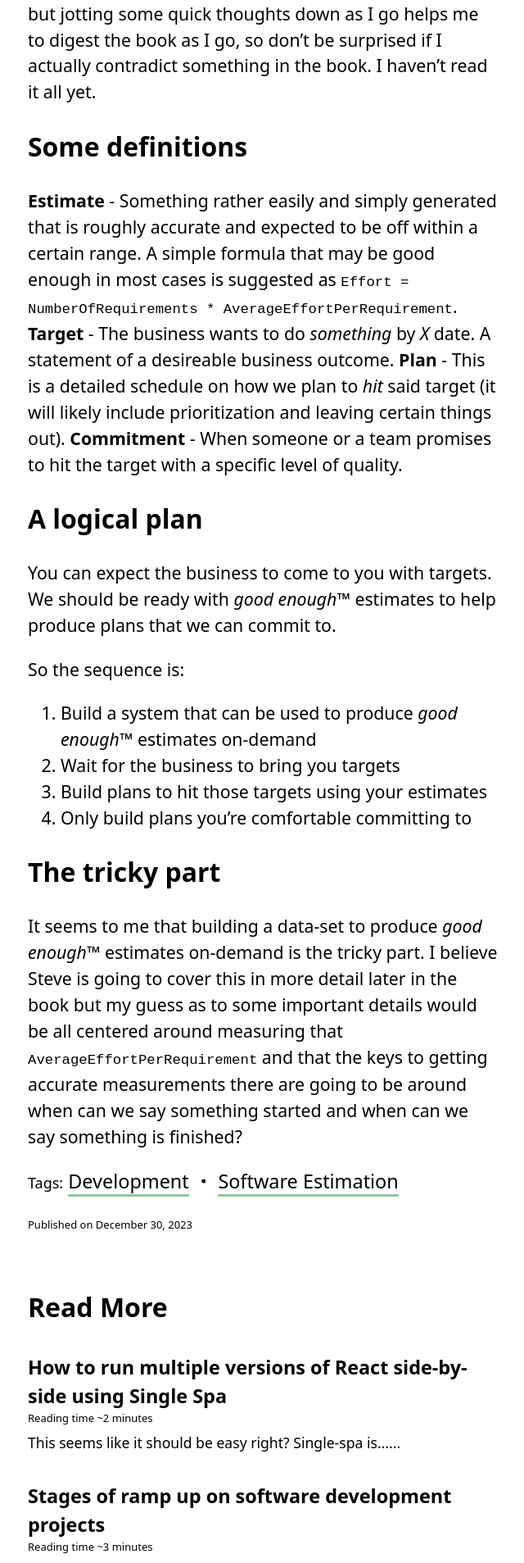
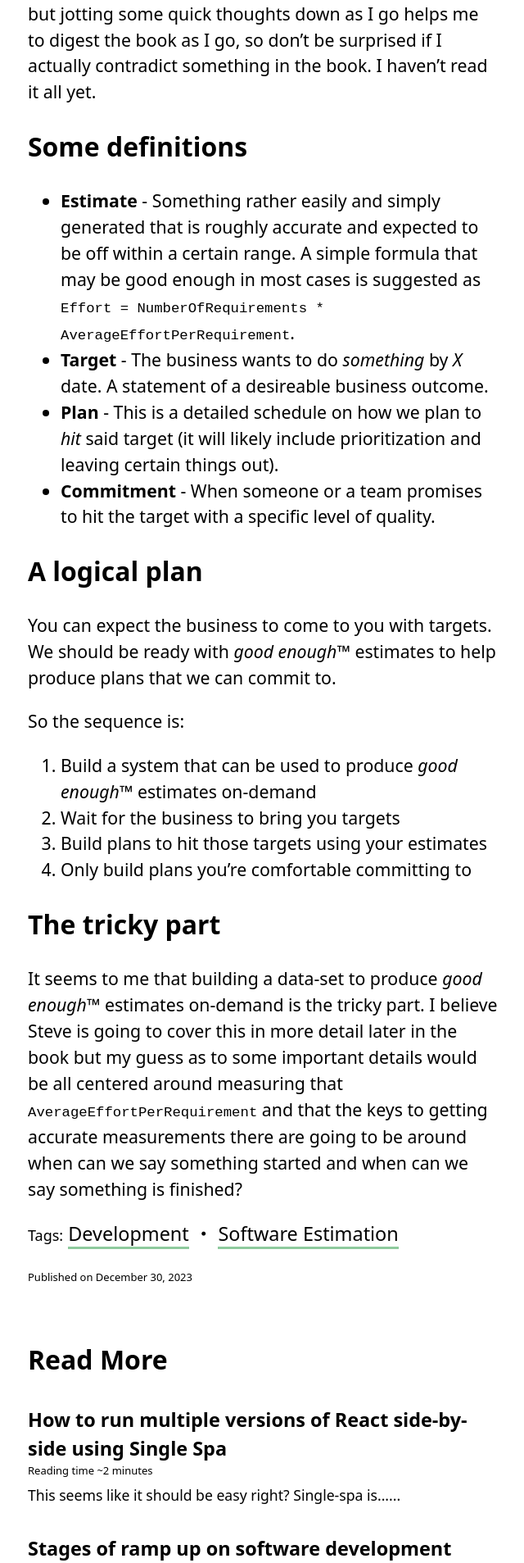
Before and after one commit to Tiberriver256/Tiberriver256.GitHub.io, a Jekyll site: the page built from _posts/2023-12-30-estimate-target-plan-commit.md, in a window 1280 px wide. Shown: the part 555-2462 px from the top of the page at 82% size, without its empty margins (318-958 px from the left). Built offline with Jekyll 4.4.1, drawn with Linux system fonts in a browser that asks for light colours; comment, search, counter and statistics services are not loaded.

Commit message:
Adding bullet points

```diff
--- a/_posts/2023-12-30-estimate-target-plan-commit.md
+++ b/_posts/2023-12-30-estimate-target-plan-commit.md
@@ -17,10 +17,10 @@ as I go, so don't be surprised if I actually contradict something in the book. I
 
 ## Some definitions
 
-**Estimate** - Something rather easily and simply generated that is roughly accurate and expected to be off within a certain range. A simple formula that may be good enough in most cases is suggested as `Effort = NumberOfRequirements * AverageEffortPerRequirement`.
-**Target** - The business wants to do *something* by *X* date. A statement of a desireable business outcome.
-**Plan** - This is a detailed schedule on how we plan to *hit* said target (it will likely include prioritization and leaving certain things out).
-**Commitment** - When someone or a team promises to hit the target with a specific level of quality.
+* **Estimate** - Something rather easily and simply generated that is roughly accurate and expected to be off within a certain range. A simple formula that may be good enough in most cases is suggested as `Effort = NumberOfRequirements * AverageEffortPerRequirement`.
+* **Target** - The business wants to do *something* by *X* date. A statement of a desireable business outcome.
+* **Plan** - This is a detailed schedule on how we plan to *hit* said target (it will likely include prioritization and leaving certain things out).
+* **Commitment** - When someone or a team promises to hit the target with a specific level of quality.
 
 ## A logical plan
 
```
